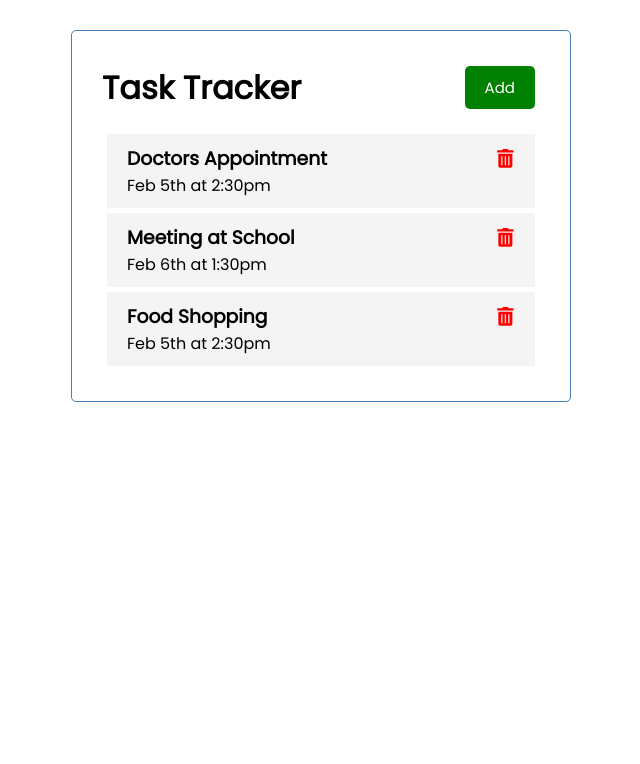
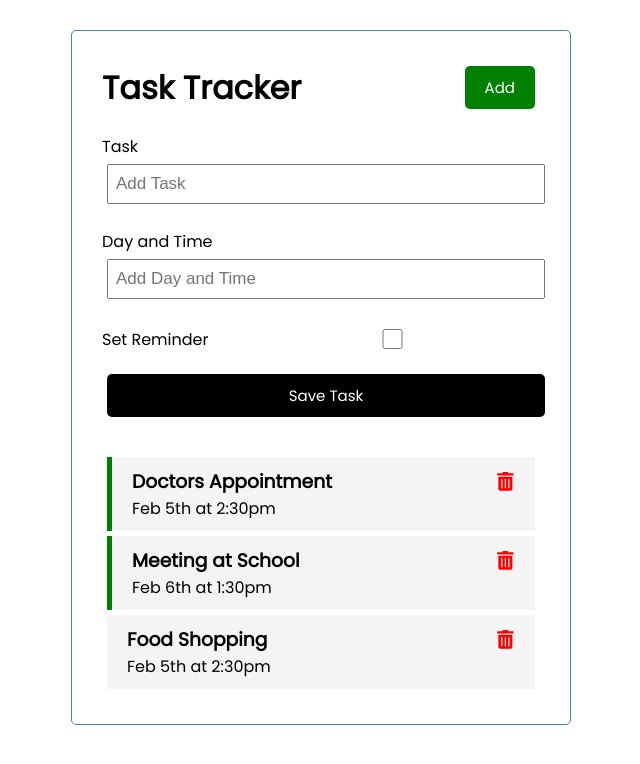
Before and after one commit to Jason-Hargrove/task-tracker, a React (Create React App) app: page / in a window 1280 px wide. Shown: the top 764 px of the page, without its empty margins (319-959 px from the left). Built offline with nearby package versions, Linux system fonts and the light colour scheme.

Commit message:
Form field prints data to console. Working on adding tasks.

```diff
--- a/src/App.js
+++ b/src/App.js
@@ -1,6 +1,7 @@
 import { useState } from 'react'
 import Header from './components/Header'
 import Tasks from './components/Tasks'
+import AddTask from './components/AddTask'
 
 const App = () => {
   const [tasks, setTasks] = useState([
@@ -24,15 +25,35 @@
     }
 ])
 
-// Delete Task
+// Add Task.
+const addTask = (task) => {
+  const id = Math.floor(Math.random() * 1000) + 1
+
+  console.log(id);
+}
+
+// Delete Task.
 const deleteTask = (id) => {
   setTasks(tasks.filter((task) => task.id !==id))
+}
+
+// Toggle Reminder.
+const toggleReminder = (id) => {
+  setTasks(
+    tasks.map((task) =>
+      task.id === id ? { ...task, reminder:
+      !task.reminder } : task
+    )
+  )
 }
 
   return (
     <div className="container">
       <Header />
-      {tasks.length > 0 ? <Tasks tasks={tasks} onDelete={deleteTask} /> : 'No Tasks to Show'}
+      <AddTask onAdd={addTask} />
+      {tasks.length > 0 ? <Tasks tasks={tasks}
+      onDelete={deleteTask}
+      onToggle={toggleReminder} /> : 'No Tasks to Show'}
     </div>
   );
 }
--- /dev/null
+++ b/src/components/AddTask.js
@@ -0,0 +1,55 @@
+import { useState } from 'react'
+
+const AddTask = ({ onAdd }) => {
+    const [text, setText] = useState('')
+    const [day, setDay] = useState('')
+    const [reminder, setReminder] = useState(false)
+
+    const onSubmit = (e) => {
+        e.preventDefault()
+
+        if(!text) {
+            alert('Please Add a Task')
+            return
+        }
+        onAdd({ text, day, reminder })
+        setText('')
+        setDay('')
+        setReminder(false)
+    }
+
+    return (
+        <form className='add-form' onSubmit={onSubmit}>
+            <div className='form-control'>
+                <label>Task</label>
+                <input
+                type='text' placeholder='Add Task'
+                value={text}
+                onChange={(e) => setText(e.target.value)}
+                 />
+            </div>
+            <div className='form-control'>
+                <label>Day and Time</label>
+                <input
+                type='text' placeholder='Add Day and Time'
+                value={day}
+                onChange={(e) => setDay(e.target.value)}
+                 />
+            </div>
+            <div className='form-control form-control-check'>
+                <label>Set Reminder</label>
+                <input
+                type='checkbox'
+                checked={reminder}
+                value={reminder}
+                onChange={(e) => setReminder(e.currentTarget.checked)}
+                />
+            </div>
+
+            <input type='submit' value='Save Task'
+            className='btn btn-block' />
+        </form>
+    )
+}
+
+export default AddTask
--- a/src/components/Task.js
+++ b/src/components/Task.js
@@ -1,9 +1,18 @@
 import { FaTrashAlt } from 'react-icons/fa'
 
-const Task = ({ task, onDelete }) => {
+const Task = ({ task, onDelete, onToggle }) => {
     return (
-        <div className='task'>
-            <h3>{task.text} <FaTrashAlt style={{ color: 'red', cursor: 'pointer'}} onClick={() => onDelete(task.id)}/> </h3>
+        <div
+            className={`task ${task.reminder ?
+            'reminder' : ''}`}
+            onDoubleClick={() => onToggle(task.id)}>
+            <h3>
+              {task.text}{' '}
+              <FaTrashAlt
+                style={{ color: 'red', cursor: 'pointer'}}
+                onClick={() => onDelete(task.id)}
+              />
+            </h3>
             <p>{task.day}</p>
         </div>
     )
--- a/src/components/Tasks.js
+++ b/src/components/Tasks.js
@@ -4,7 +4,12 @@
     return (
         <>
           {props.tasks.map((task) => (
-            <Task key={task.id} task={task} onDelete={props.onDelete} />
+            <Task
+              key={task.id}
+              task={task}
+              onDelete={props.onDelete}
+              onToggle={props.onToggle}
+            />
           ))}
         </>
     )
```
